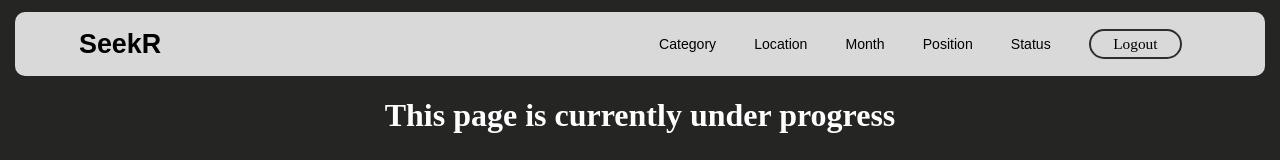
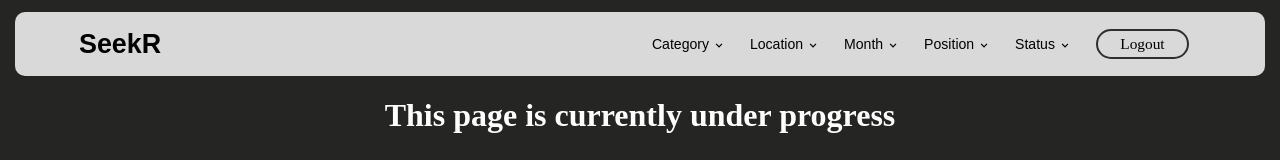
Before and after one commit to jSunpayco/seekr, a React (Vite) app: page /jobs in a window 1280 px wide. Shown: the top 160 px of the page. Built offline with nearby package versions, Linux system fonts and the light colour scheme.

Commit message:
Filter into components

```diff
--- /dev/null
+++ b/src/components/FilterItem/filteritem.module.scss
@@ -0,0 +1,13 @@
+.filterName{
+    cursor: pointer;
+    font-family: Arial, sans-serif;
+    font-weight: 500;
+    font-size: 1.1vw;
+    user-select: none;
+}
+
+.filterIcon{
+    margin-left: 3px;
+    vertical-align: middle;
+    user-select: none;
+}
--- /dev/null
+++ b/src/components/FilterItem/filteritem.tsx
@@ -0,0 +1,19 @@
+import styles from './filteritem.module.scss';
+import { BiChevronDown } from "react-icons/bi";
+
+interface Props {
+    title: string;
+    isClicked: boolean;
+    clickFunction: React.Dispatch<React.SetStateAction<boolean>>;
+}
+
+const FilterItem = (props:Props) => {
+
+    return (
+        <div>
+            <p className={styles.filterName} onClick={() => props.clickFunction(!props.isClicked)}>{props.title}{<BiChevronDown className={styles.filterIcon} style ={{transform:props.isClicked ? 'rotate(180deg)' : 'rotate(0deg)', transition:'transform 1s ease'}}/>}</p>
+        </div>
+    )
+}
+
+export default FilterItem;
--- a/src/components/Navigation/navigation.tsx
+++ b/src/components/Navigation/navigation.tsx
@@ -1,23 +1,30 @@
 import styles from './navigation.module.scss';
+
+import FilterItem from '../FilterItem/filteritem';
+
+import { useState } from 'react';
 
 const Navigation = () => {
 
-    const filters = ['Category', 'Location', 'Month', 'Position', 'Status'];
-
-    const filterContainers = () => {
-        return filters.map( (item) =>(
-            <div>
-                <p className={styles.filterName}>{item}</p>
-            </div>
-        ))
-    }
+    const [categoryClicked, setCategoryClicked] = useState(false)
+    const [locationClicked, setLocationClicked] = useState(false)
+    const [monthClicked, setMonthClicked] = useState(false)
+    const [positionClicked, setPositionClicked] = useState(false)
+    const [statusClicked, setStatusClicked] = useState(false)
 
     return (
         <div className={styles.navigationContainer}>
             <div className={styles.navigationHeader}>
                 <h1 className={styles.logo}>SeekR</h1>
                 <div className={styles.filtersContainer}>
-                    {filterContainers()}
+                    <FilterItem title='Category' isClicked={categoryClicked} clickFunction={setCategoryClicked}></FilterItem>
+                    <FilterItem title='Location' isClicked={locationClicked} clickFunction={setLocationClicked}></FilterItem>
+
+                    <FilterItem title='Month' isClicked={monthClicked} clickFunction={setMonthClicked}></FilterItem>
+                    <FilterItem title='Position' isClicked={positionClicked} clickFunction={setPositionClicked}></FilterItem>
+
+                    <FilterItem title='Status' isClicked={statusClicked} clickFunction={setStatusClicked}></FilterItem>
+
                     <a href='/' className={styles.logoutButton}>Logout</a>
                 </div>
                 {/* <button className={styles.navigationCloseButton}>X</button> */}
```
